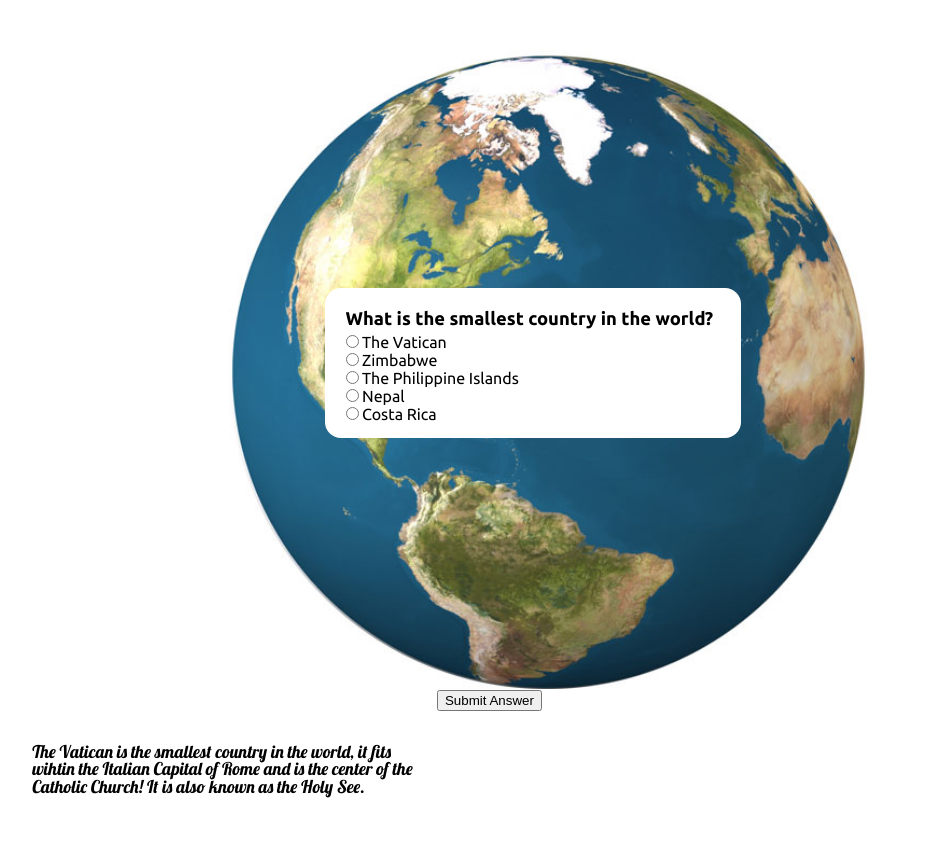
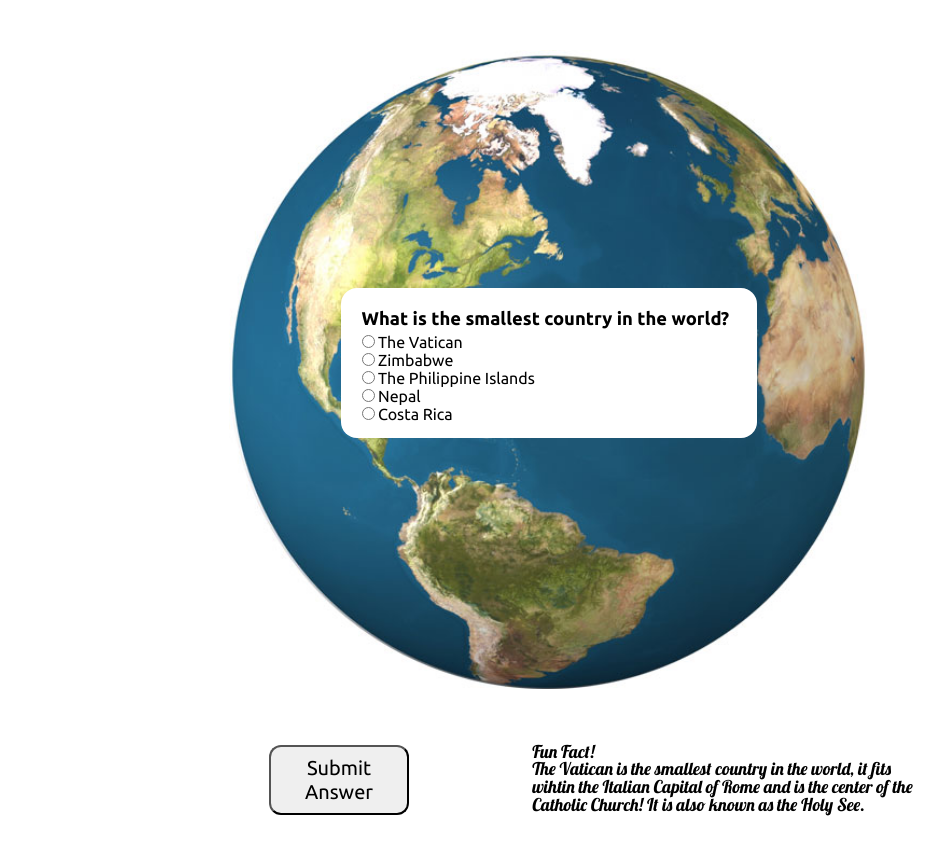
Before and after one commit to katdiese/world-quiz, a plain HTML site: page index.html in a window 1280 px wide. Shown: the part 224-1078 px from the top of the page, without its empty margins (91-1035 px from the left). Drawn offline with nearby package versions, Linux system fonts and the light colour scheme.

Commit message:
added responsive aspects to styling

```diff
--- a/css/style.css
+++ b/css/style.css
@@ -32,9 +32,26 @@
   width: 24em;
   position: absolute;
   top: 32em;
-  right: 28em;
+  right: 47em;
   border-radius: 1em;
 }
+
+@media only screen and (max-width:1280px) {
+  .form {
+    right: 27em;
+  }
+}
+@media only screen and (max-width:1280px) {
+  .form {
+    right: 27em;
+  }
+}
+@media only screen and (max-width:1048px) {
+  .form {
+    right: 20em;
+  }
+}
+
 .form {
   font-family: Ubuntu, sans-serif;
 }
--- a/index.html
+++ b/index.html
@@ -31,9 +31,10 @@
       </form>
     </div>
   </div>
-  <button>Submit Answer</button>
+  <button class="submit">Submit Answer</button>
   <div class="fact">
     <p>
+      Fun Fact!<br>
       The Vatican is the smallest country in the world, it fits wihtin the Italian Capital of Rome and is the center of the Catholic Church!  It is also known as the Holy See.
     </p>
   </div>
```
